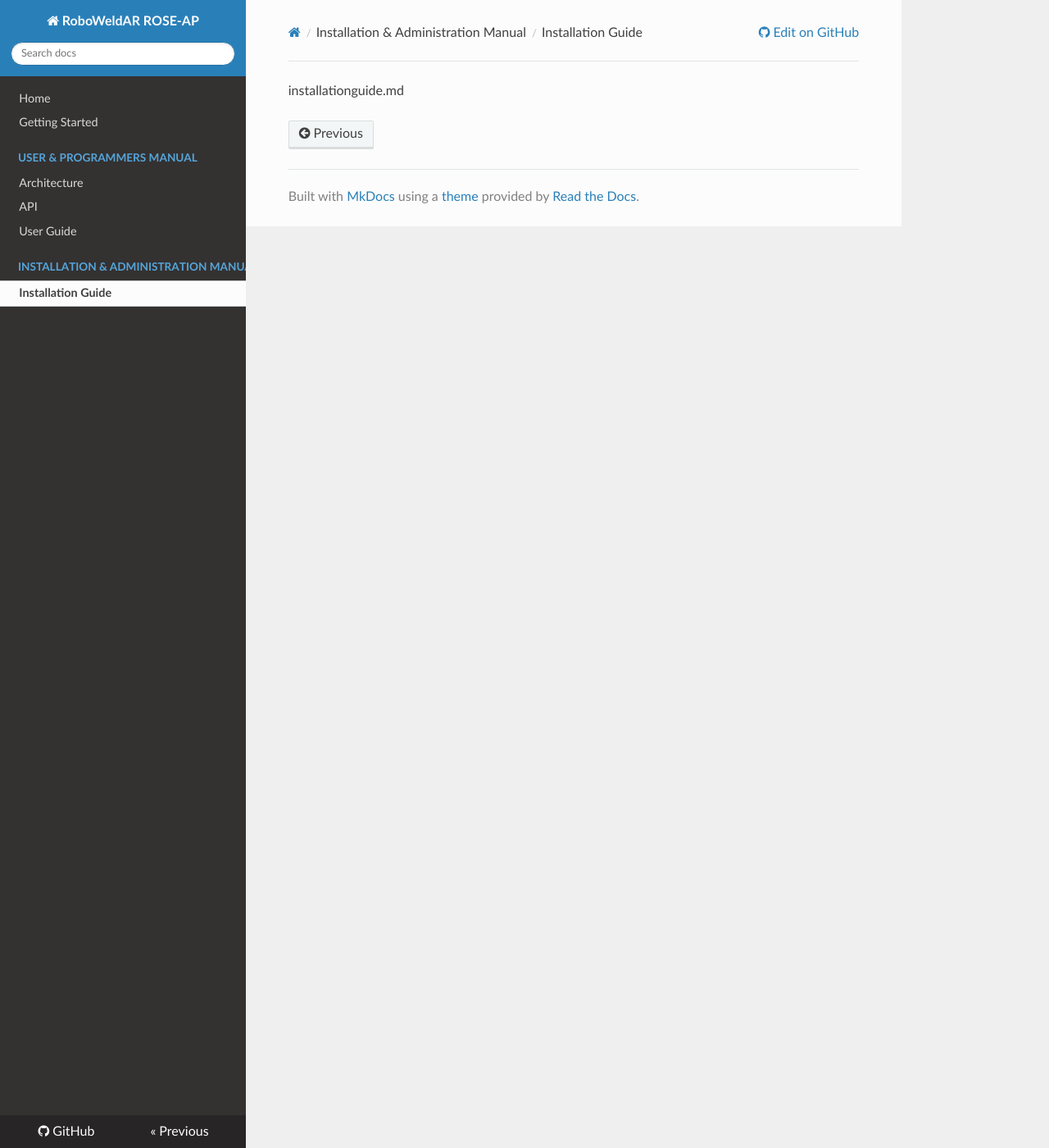
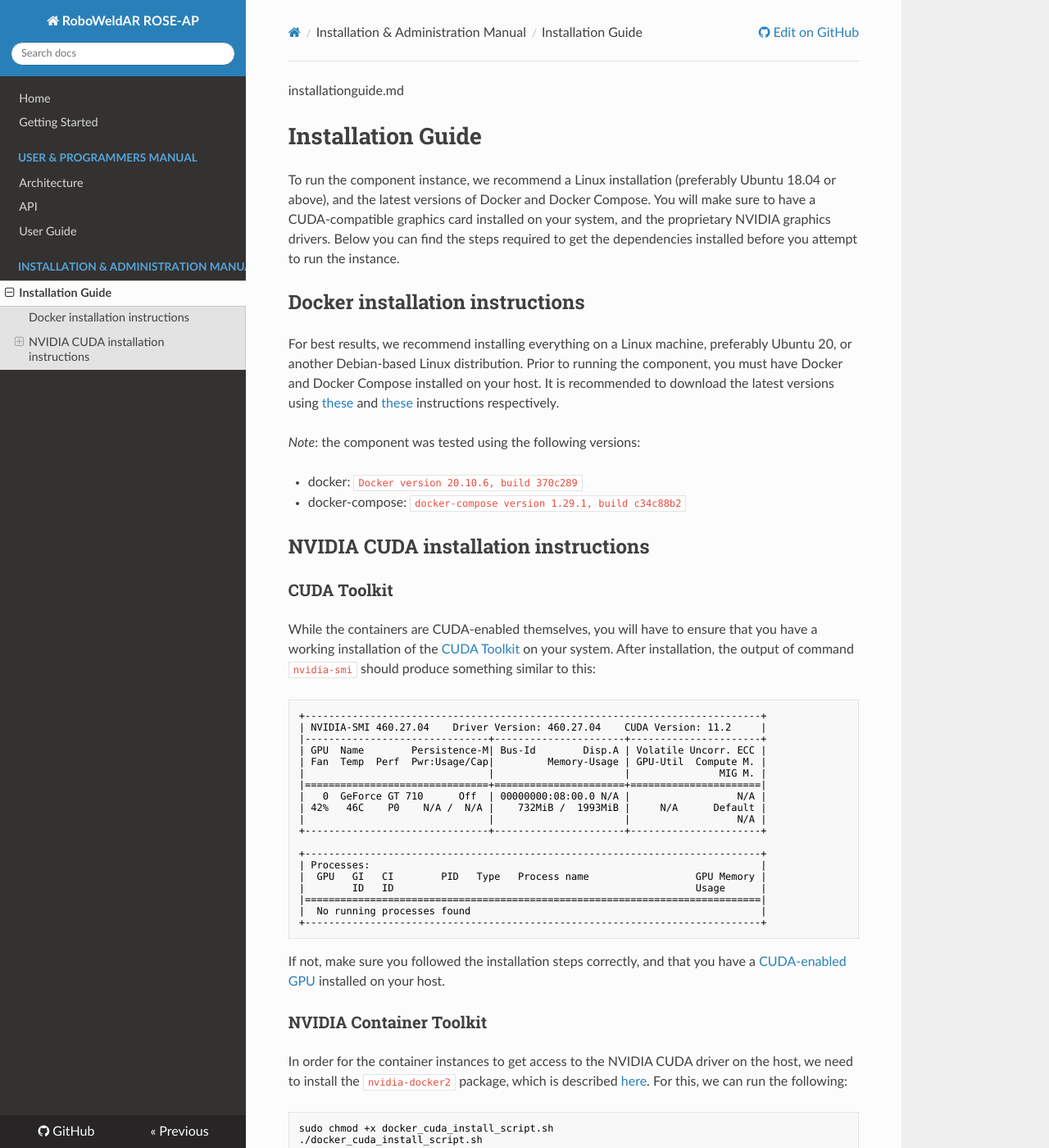
Before and after one commit to ikh-innovation/roboweldar-rose-ap, an MkDocs documentation site: the page built from docs/installationguide.md, in a window 1280 px wide and 1400 px high. Shown: the whole window at 82% size. Built offline with MkDocs 1.6.1, drawn with Linux system fonts in a browser that asks for light colours; nearby versions of some CDN libraries; old or Windows-style settings are respelled for this version of MkDocs; some of the changed text lies outside the part shown.

Commit message:
Update installationguide.md

````diff
--- a/docs/installationguide.md
+++ b/docs/installationguide.md
@@ -1 +1,57 @@
 installationguide.md
+# Installation Guide
+
+To run the component instance, we recommend a Linux installation (preferably Ubuntu 18.04 or above), and the latest versions of Docker and Docker Compose. You will make sure to have a CUDA-compatible graphics card installed on your system, and the proprietary NVIDIA graphics drivers. Below you can find the steps required to get the dependencies installed before you attempt to run the instance.
+
+## Docker installation instructions
+
+For best results, we recommend installing everything on a Linux machine, preferably Ubuntu 20, or another Debian-based Linux distribution. Prior to running the component, you must have Docker and Docker Compose installed on your host. It is recommended to download the latest versions using [these](https://docs.docker.com/engine/install/ubuntu/) and [these](https://docs.docker.com/compose/install/) instructions respectively.
+
+*Note*: the component was tested using the following versions:
+
+- docker: `Docker version 20.10.6, build 370c289`
+- docker-compose: `docker-compose version 1.29.1, build c34c88b2`
+
+## NVIDIA CUDA installation instructions
+
+### CUDA Toolkit
+
+While the containers are CUDA-enabled themselves, you will have to ensure that you have a working installation of the [CUDA Toolkit](https://docs.nvidia.com/cuda/cuda-installation-guide-linux/index.html) on your system. After installation, the output of command `nvidia-smi` should produce something similar to this:
+
+```console
++-----------------------------------------------------------------------------+
+| NVIDIA-SMI 460.27.04    Driver Version: 460.27.04    CUDA Version: 11.2     |
+|-------------------------------+----------------------+----------------------+
+| GPU  Name        Persistence-M| Bus-Id        Disp.A | Volatile Uncorr. ECC |
+| Fan  Temp  Perf  Pwr:Usage/Cap|         Memory-Usage | GPU-Util  Compute M. |
+|                               |                      |               MIG M. |
+|===============================+======================+======================|
+|   0  GeForce GT 710      Off  | 00000000:08:00.0 N/A |                  N/A |
+| 42%   46C    P0    N/A /  N/A |    732MiB /  1993MiB |     N/A      Default |
+|                               |                      |                  N/A |
++-------------------------------+----------------------+----------------------+
+
++-----------------------------------------------------------------------------+
+| Processes:                                                                  |
+|  GPU   GI   CI        PID   Type   Process name                  GPU Memory |
+|        ID   ID                                                   Usage      |
+|=============================================================================|
+|  No running processes found                                                 |
++-----------------------------------------------------------------------------+
+```
+
+If not, make sure you followed the installation steps correctly, and that you have a [CUDA-enabled GPU](https://developer.nvidia.com/cuda-gpus) installed on your host.
+
+### NVIDIA Container Toolkit
+
+In order for the container instances to get access to the NVIDIA CUDA driver on the host, we need to install the `nvidia-docker2` package, which is described [here](https://docs.nvidia.com/datacenter/cloud-native/container-toolkit/install-guide.html). For this, we can run the following:
+
+```console
+sudo chmod +x docker_cuda_install_script.sh
+./docker_cuda_install_script.sh
+```
+
+*Note*: the component was tested using the following versions:
+
+- cuda: `11.2`
+- driver version: `460.27.04`
````
